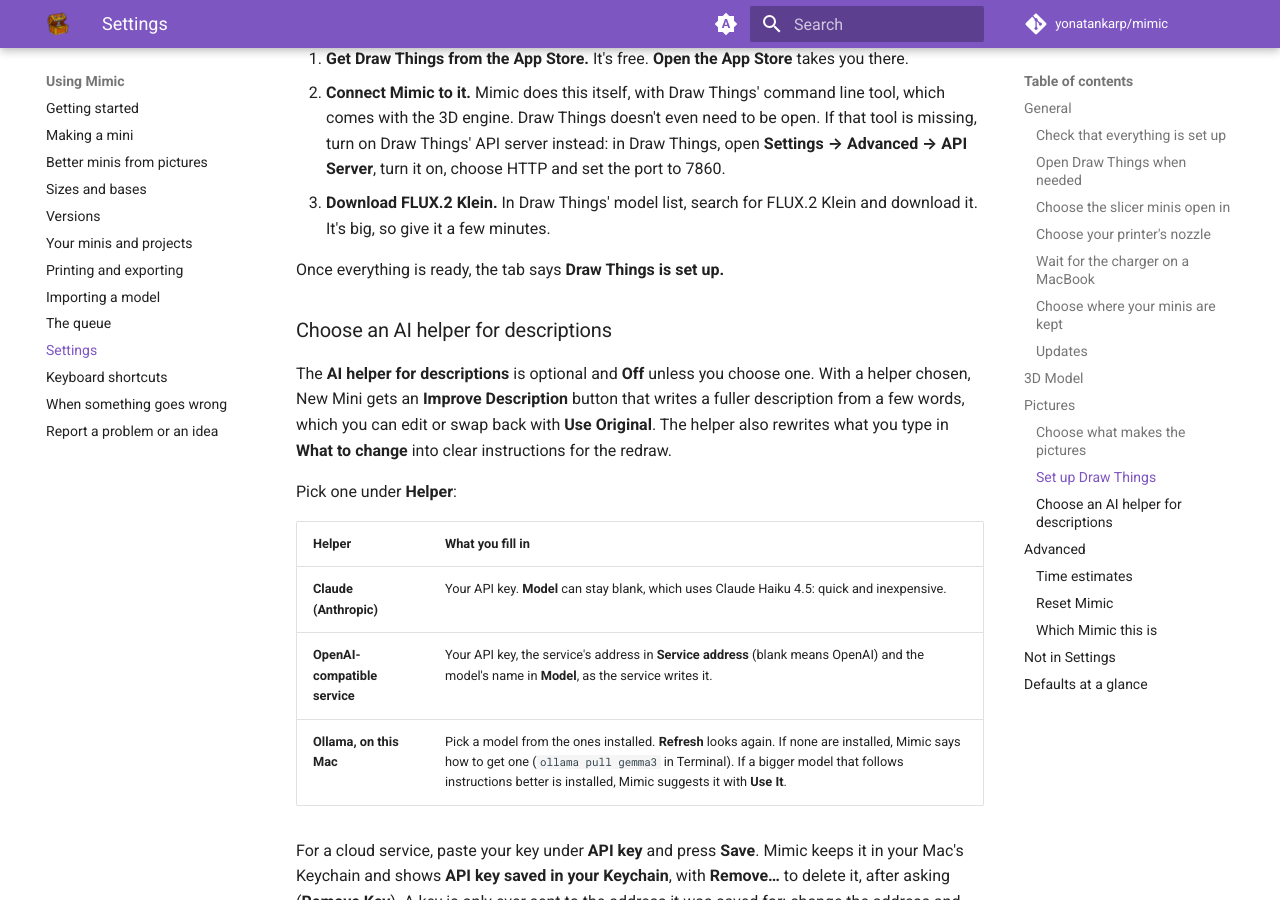
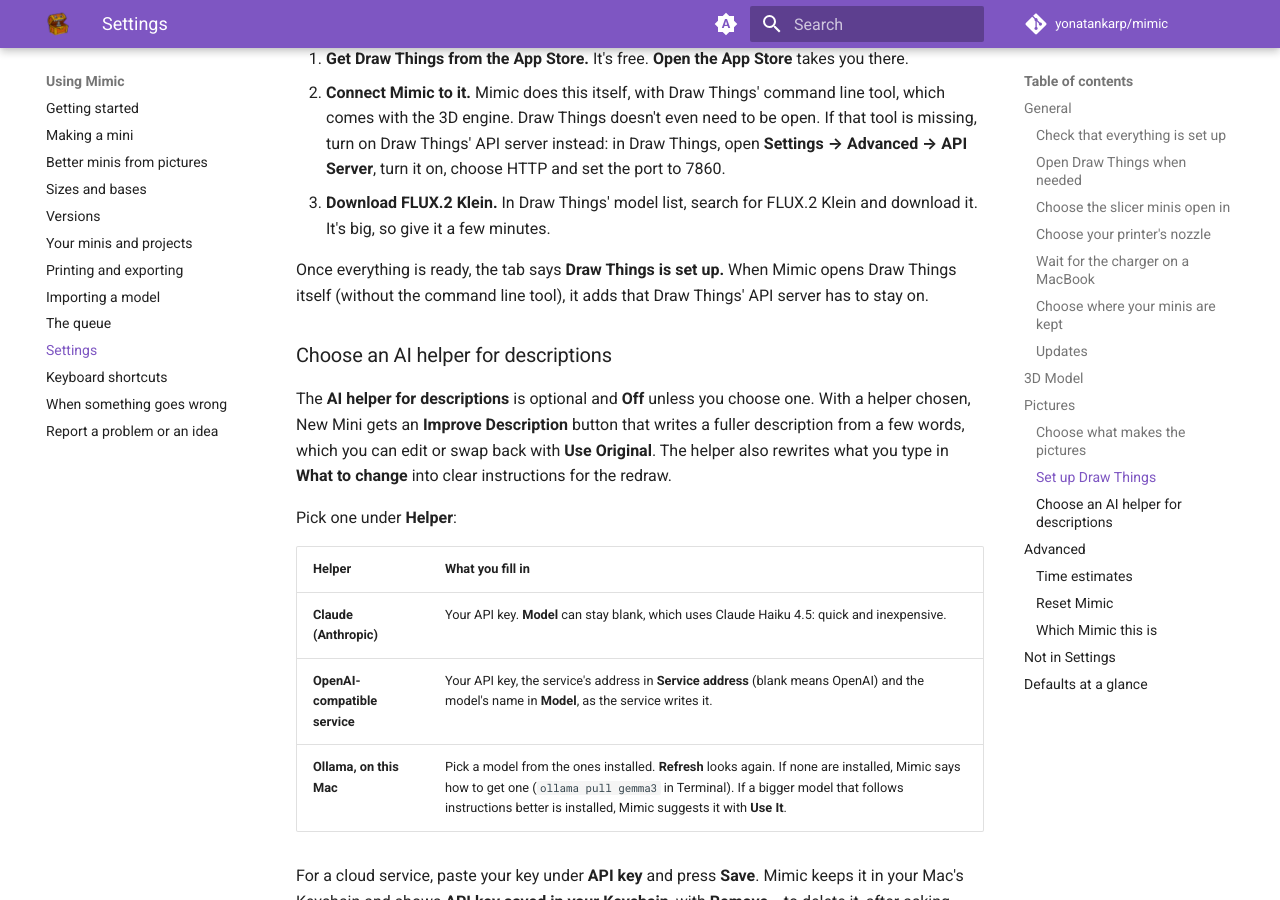
Before and after one commit to yonatankarp/mimic, an MkDocs documentation site: the page built from docs/settings.md, in a window 1280 px wide and 900 px high, scrolled down 7696 px. Built offline with MkDocs 1.6.1 and Material for MkDocs 9.7.7, drawn with Linux system fonts in a browser that asks for light colours; comment, search, counter and statistics services are not loaded.

Commit message:
change: keep the API server hint on the Pictures tab, and name the tour's first stop in the docs

```diff
--- a/docs/settings.md
+++ b/docs/settings.md
@@ -202,7 +202,8 @@
 3. **Download FLUX.2 Klein.** In Draw Things' model list, search for FLUX.2 Klein and download it.
    It's big, so give it a few minutes.
 
-Once everything is ready, the tab says **Draw Things is set up.**
+Once everything is ready, the tab says **Draw Things is set up.** When Mimic opens Draw Things
+itself (without the command line tool), it adds that Draw Things' API server has to stay on.
 
 ### Choose an AI helper for descriptions
 
```
Also changed, not shown: docs/getting-started.md (+1 -1 lines), 1 other file.
